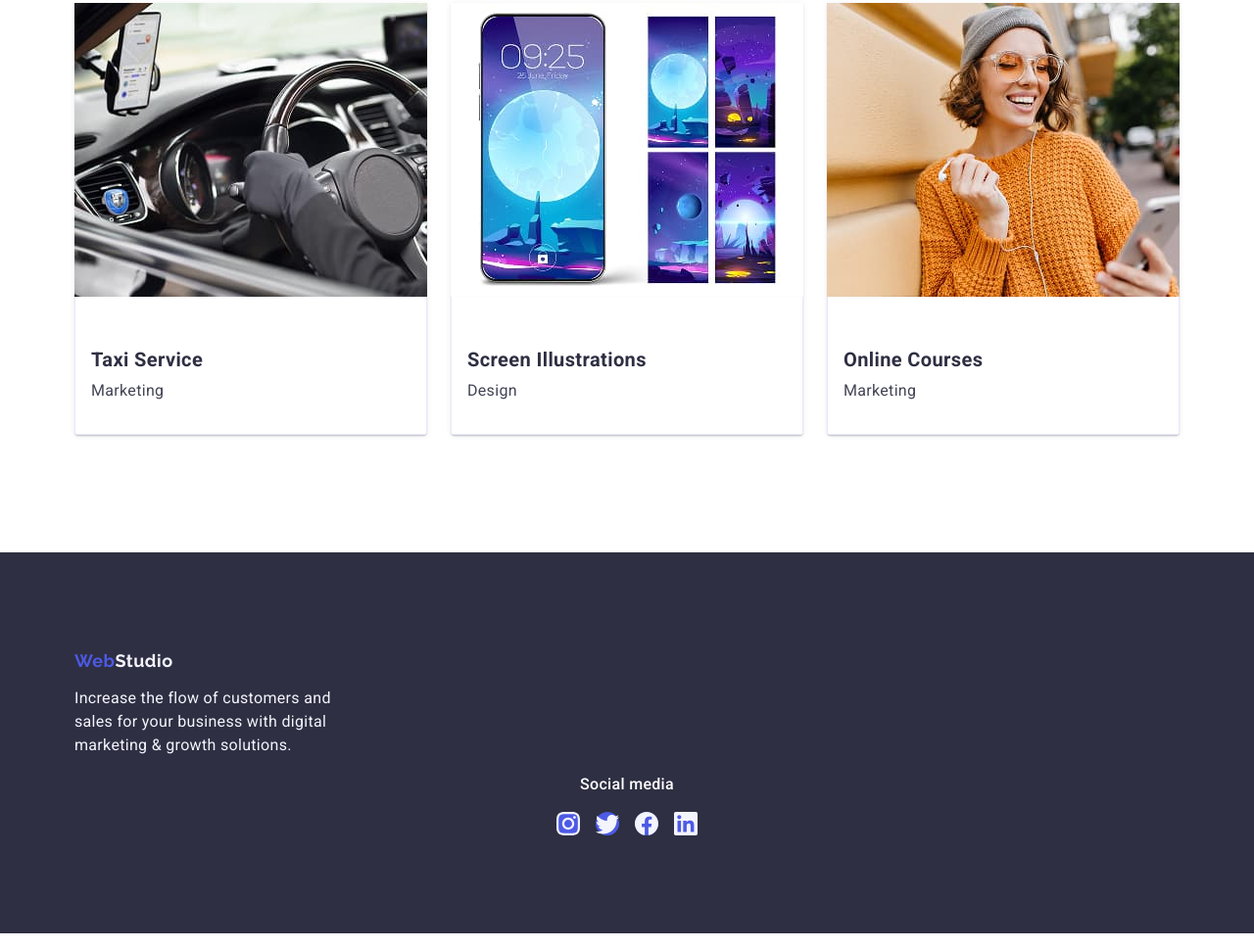
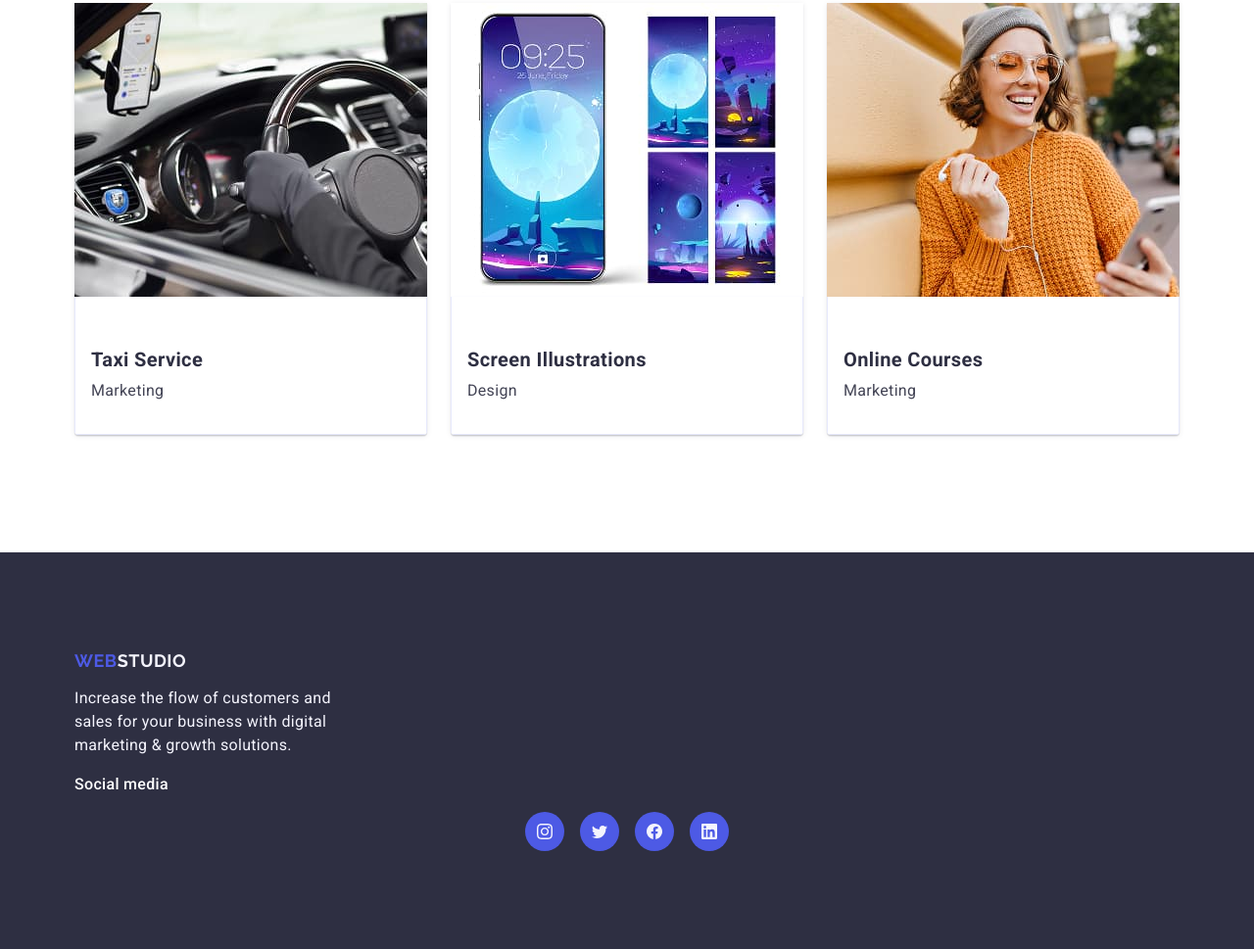
Before and after one commit to mariiaplakhtyna/goit-markup-hw-04, a plain HTML site: page index.html in a window 1280 px wide. Shown: the part 2713-3682 px from the top of the page at 98% size. Drawn offline with nearby package versions, Linux system fonts and the light colour scheme.

Commit message:
added last  update

```diff
--- a/css/styles.css
+++ b/css/styles.css
@@ -424,11 +424,11 @@ padding: 100px 0;
     margin-bottom: 16px;
     display: inline-block;
     color: #4d5ae5;
+    text-transform: uppercase;
 }
 
 .footer-logo .logo-parts {
     color: #f4f4fd;
-    margin-right: 120px;
 }
 
 .footer-text {
@@ -440,9 +440,10 @@ padding: 100px 0;
     font-size: 16px;
     margin: 0;
     max-width: 264px;
+    margin-right: 120px;
 }
 /* ===F=ooter socials ===*/
-.footer-socials-wrap {
+.footer-socials {
     text-align: center;
 }
 .footer-socials-title {
@@ -452,7 +453,6 @@ padding: 100px 0;
     font-weight: 500;
     line-height: 1.5;
     letter-spacing: 0.02em;
-    color: #ffffff;
 
 }
 .footer-socials-list {
@@ -467,11 +467,11 @@ padding: 100px 0;
     display: flex;
     align-items: center;
     justify-content: center;
-    width: 100%
-    height: 100%;
     border-radius: 50%;
     transition: background-color 250ms cubic-bezier(0.4, 0, 0.2, 1);
     background-color: #4d5ae5;
+    width: 40px;
+    height: 40px;
 }
 .footer-socials-link {
     color: #f4f4fd;
@@ -484,4 +484,6 @@ background-color: #31d0aa;
 }
 .footer-socials-icon {
    fill: #f4f4fd;
+    width: 16px;
+    height: 16px;
 }
--- a/index.html
+++ b/index.html
@@ -351,7 +351,7 @@
             Web<span class="logo-parts">Studio</span></a>
         <p class="footer-text">Increase the flow of customers and sales for your business with digital marketing &
             growth solutions.</p>
-            <div class="footer-socials-wrap">
+            <div class="footer-socials-socials">
                 <p class="footer-socials-title">Social media</p>
                 <ul class="footer-socials-list">
                     <li>
```
